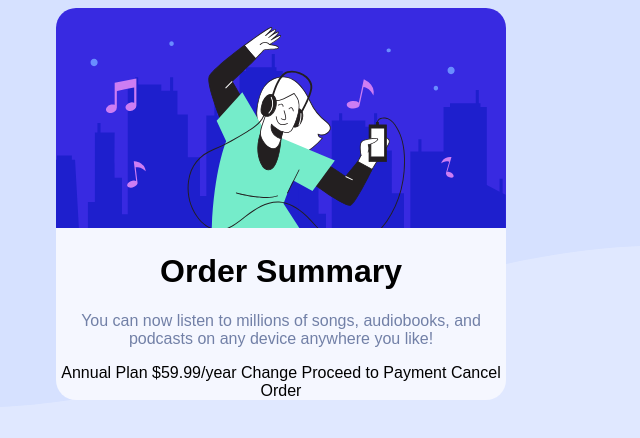
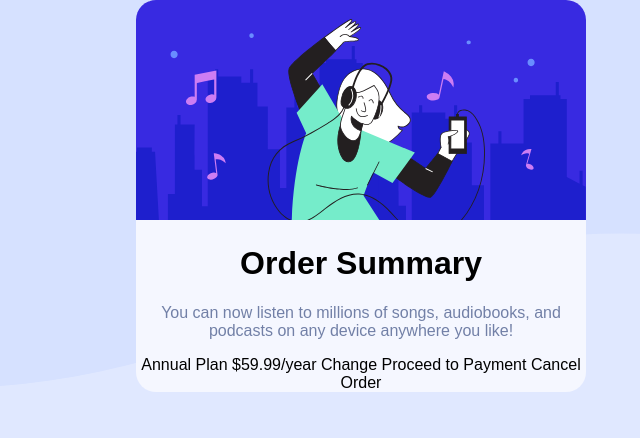
Before and after one commit to Squadelho/order-summary-component-main, a website: page index.html in a window 1280 px wide. Shown: the whole page, without its empty margins (359-999 px from the left). Drawn offline with nearby package versions, Linux system fonts and the light colour scheme; a web font is replaced by a local one.

Commit message:
horizontal center

```diff
--- a/main.css
+++ b/main.css
@@ -3,14 +3,17 @@ body{
     background-color: hsl(225, 100%, 94%);
     background-repeat: no-repeat;
     background-size: cover;
+    margin: 0;
+    padding: 0;
+    text-align: center;
 }
 .container{
     border-radius : 20px;
     background-color: hsl(225, 100%, 98%);
     width: 450px;
-    margin: auto;
-    text-align: center;
     font-family: 'Red Hat Display', sans-serif;
+    position: absolute;
+    left: 495px;
 }
 
 img{
```
Also changed, not shown: index.html (line endings or trailing spaces).
